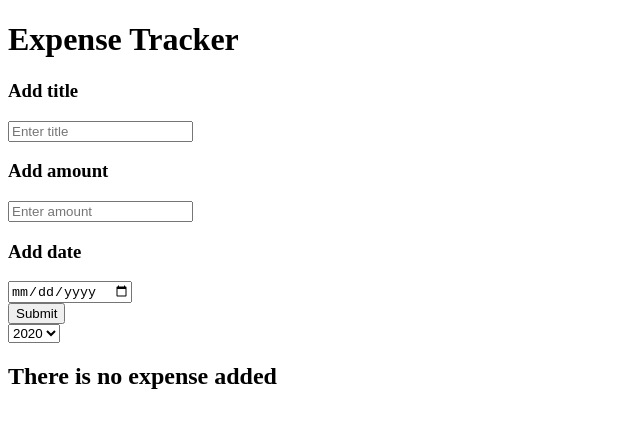
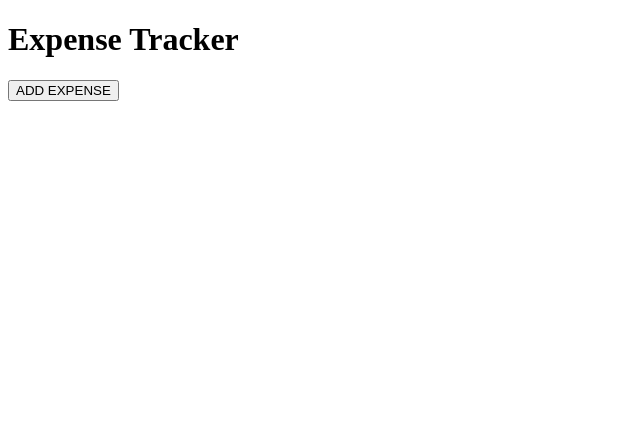
Before and after one commit to Dilkashpeshimam18/react-expense-tracker, a React (Create React App) app: page / in a window 1280 px wide. Shown: the top 428 px of the page, without its empty margins (0-640 px from the left). Built offline with nearby package versions, Linux system fonts and the light colour scheme.

Commit message:
show form on condition

```diff
--- a/src/App.js
+++ b/src/App.js
@@ -23,9 +23,15 @@ const expenses = [
 function App() {
 
   const [allExpense, setAllExpense] = useState([])
-  // useEffect(() => {
-  //   console.log(allExpense)
-  // }, [allExpense])
+  const [show, setShow] = useState(false)
+  const [hide,setHide]=useState(false)
+  const showForm = () => {
+    setShow(true)
+  }
+
+  const hideForm=()=>{
+setShow(false)
+  }
 
   const onSubmitExpense = (data) => {
     console.log('working')
@@ -40,12 +46,20 @@ function App() {
   return (
     <div className="App">
       <h1>Expense Tracker</h1>
-      <ExpenseForm onSubmitExpense={onSubmitExpense} />
-      <div>
-       <Expenses setAllExpense={setAllExpense} allExpense={allExpense} />
+      {show == false ? (
+        <button onClick={showForm}>ADD EXPENSE</button>
 
+      ) : (
+        <div>
+          <ExpenseForm onSubmitExpense={onSubmitExpense} />
+          <button onClick={hideForm}>Cancel</button>
 
-      </div>
+          <Expenses setAllExpense={setAllExpense} allExpense={allExpense} />
+
+        </div>
+
+      )}
+
     </div>
   );
 }
```
